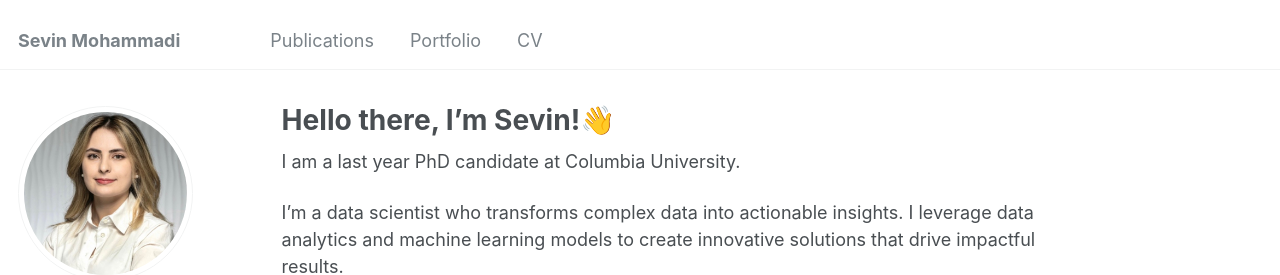
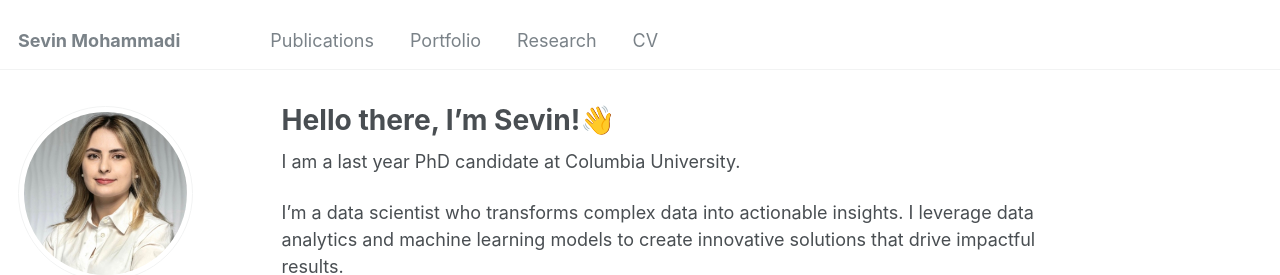
Before and after one commit to sev-90/sev-90.github.io, a Jekyll site: the page built from _pages/about.md, in a window 1280 px wide. Shown: the top 275 px of the page. Built offline with Jekyll 4.4.1, drawn with Linux system fonts in a browser that asks for light colours; some web fonts are replaced.

Commit message:
Update navigation.yml

```diff
--- a/_data/navigation.yml
+++ b/_data/navigation.yml
@@ -17,6 +17,9 @@ main:
   - title: "Portfolio"
     url: /portfolio/
 
+  - title: "Research"
+    url: /rseearch/
+
   # - title: "Blog Posts"
   #   url: /year-archive/
 
```
